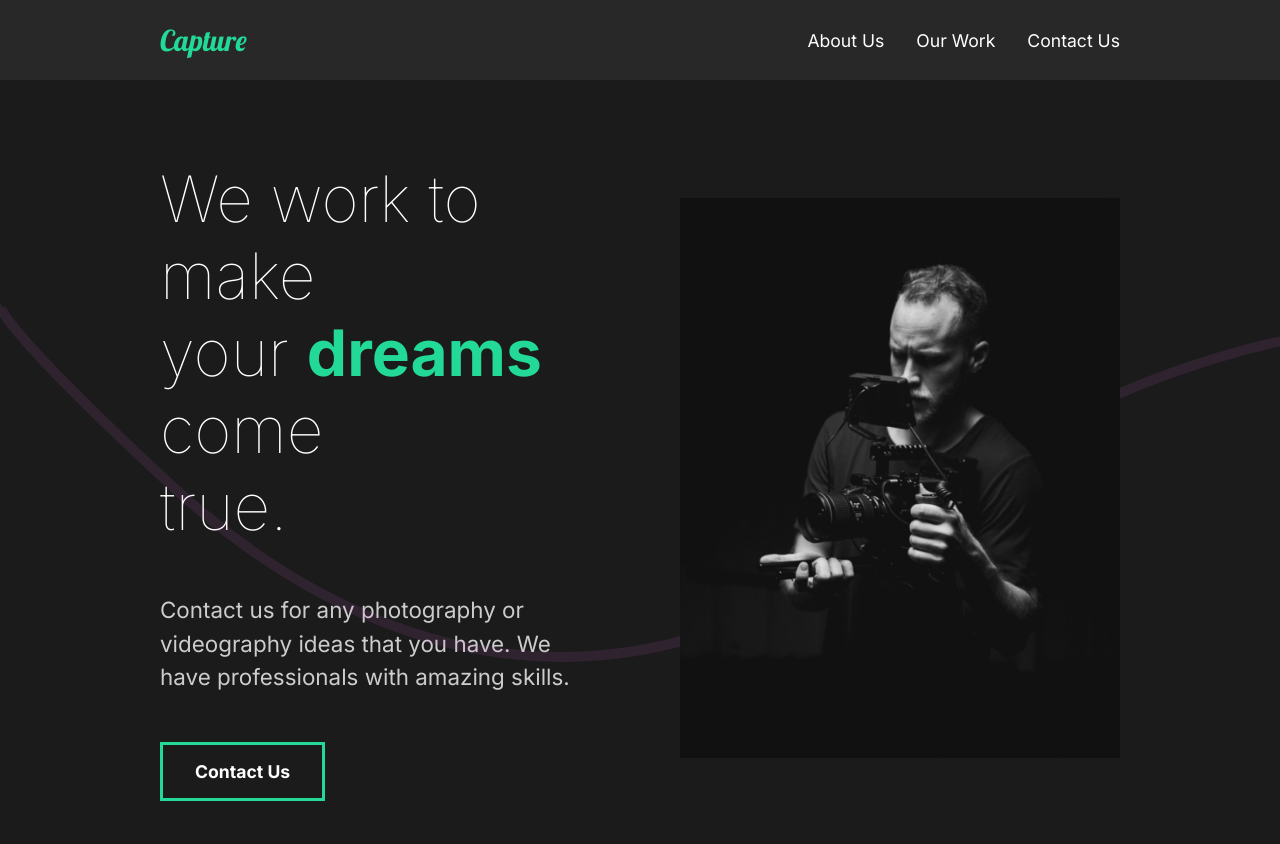
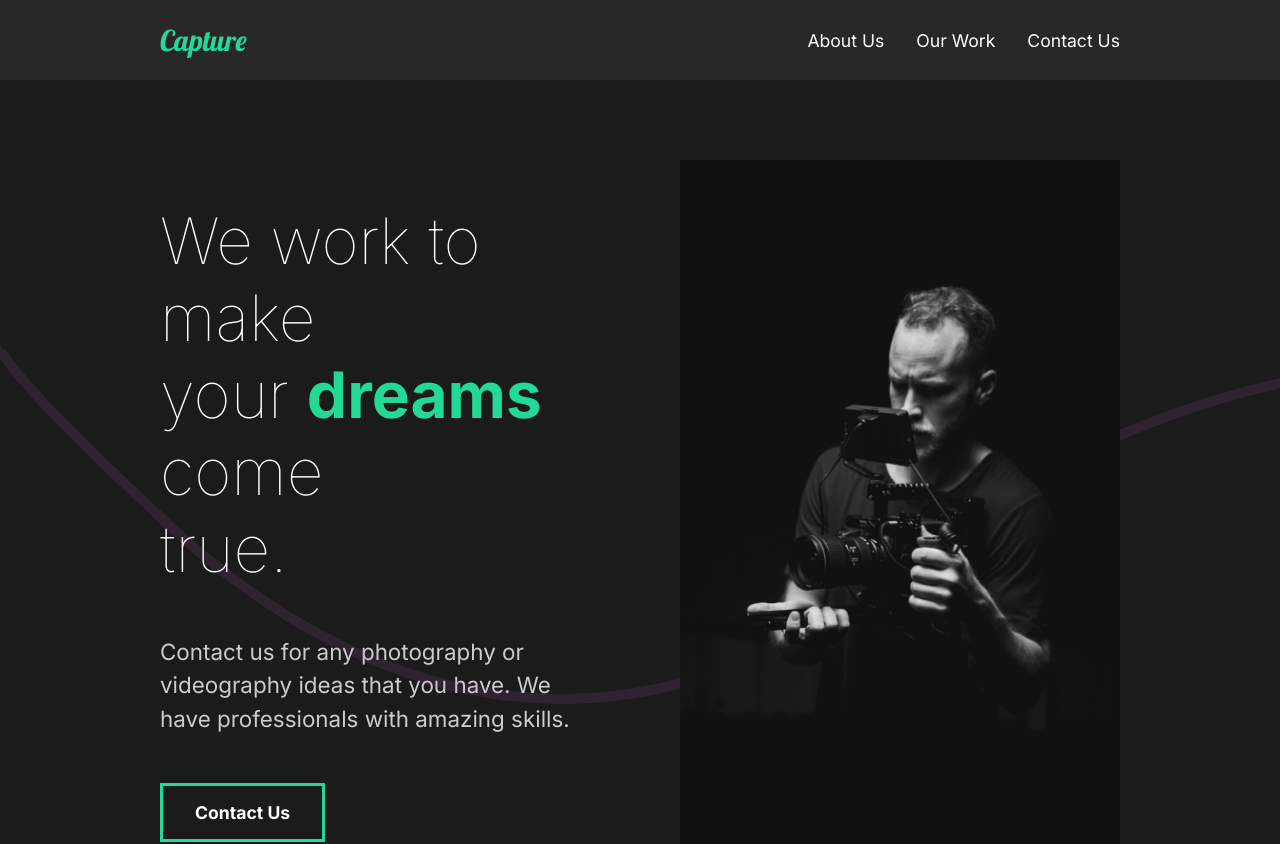
Before and after one commit to sujoyduttajad/Capture-Portfolio, a React (Create React App) app: page / in a window 1280 px wide. Shown: the top 844 px of the page. Built offline with nearby package versions, Linux system fonts and the light colour scheme.

Commit message:
Update styles.js

```diff
--- a/src/styles.js
+++ b/src/styles.js
@@ -21,7 +21,7 @@ export const ImageContainer = styled.div`
     overflow: hidden;
     img {
         width: 100%;
-        height: 70vh;
+        height: 45em;
         object-fit: cover;
         -webkit-user-drag: none;
     }
```
